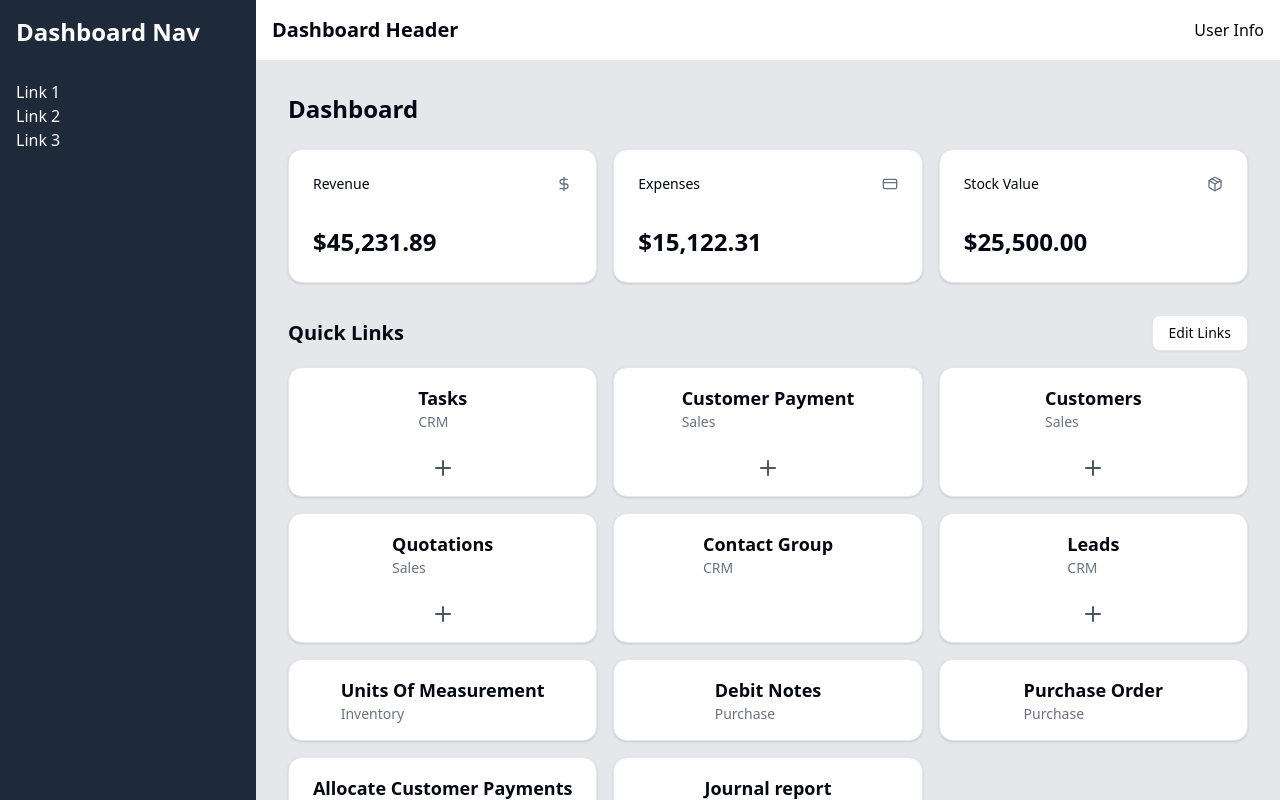
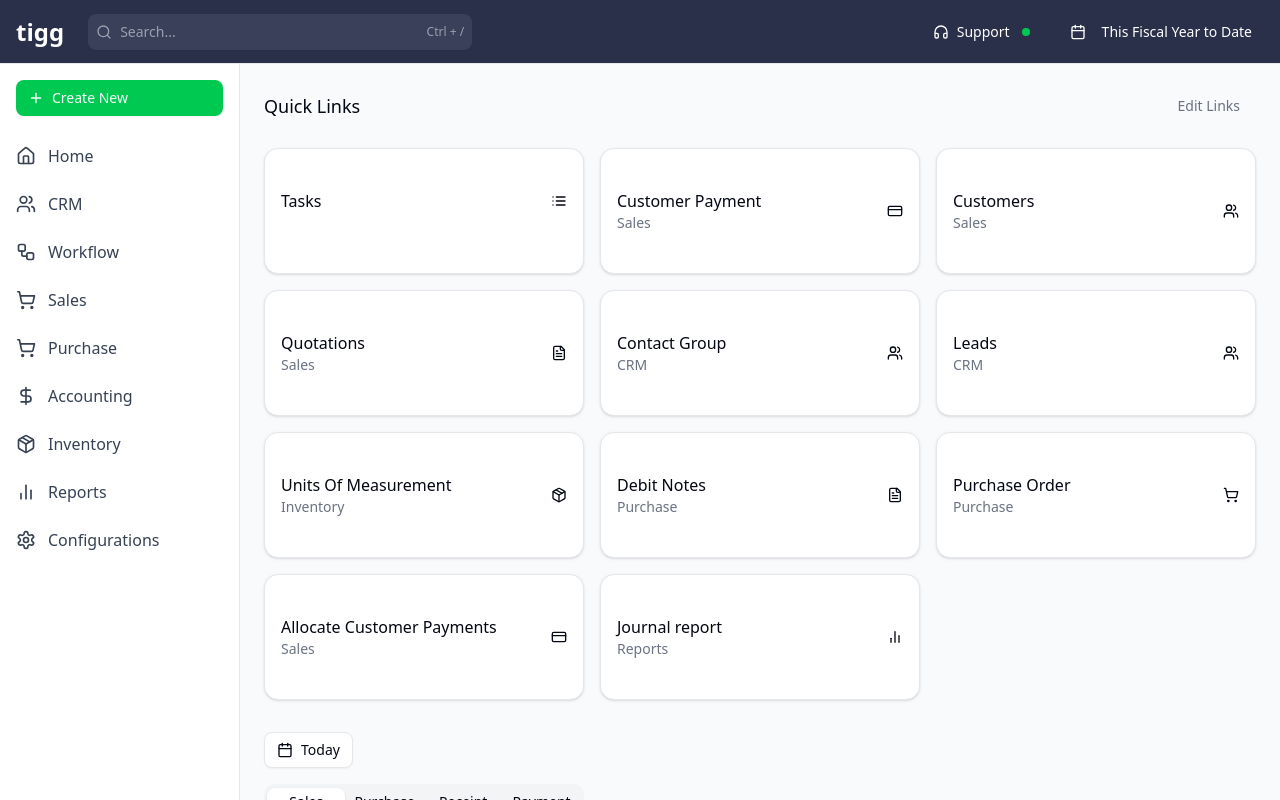
Before and after one commit to BijayRana123/nextJs-cloud-ledger, a Next.js app: page /dashboard in a window 1280 px wide. Built offline with nearby package versions, Linux system fonts and the light colour scheme.

Commit message:
done with just layout on main page

```diff
--- /dev/null
+++ b/app/components/quick-link-card.jsx
@@ -0,0 +1,17 @@
+import { Card, CardContent } from "@/components/ui/card"
+
+export function QuickLinkCard({ title, category, icon }) {
+  return (
+    <Card className="overflow-hidden">
+      <CardContent className="p-0">
+        <div className="flex items-center justify-between p-4">
+          <div className="flex flex-col">
+            <span className="font-medium">{title}</span>
+            {category && <span className="text-sm text-gray-500">{category}</span>}
+          </div>
+          <div className="flex items-center">{icon}</div>
+        </div>
+      </CardContent>
+    </Card>
+  )
+}
--- /dev/null
+++ b/app/components/sidebar.jsx
@@ -0,0 +1,40 @@
+import Link from "next/link"
+import { Plus, Home, Users, Workflow, ShoppingCart, DollarSign, BarChart2, Package, Settings } from "lucide-react"
+import { Button } from "@/components/ui/button"
+
+export function Sidebar() {
+  const menuItems = [
+    { icon: <Home className="h-5 w-5" />, label: "Home", href: "#" },
+    { icon: <Users className="h-5 w-5" />, label: "CRM", href: "#" },
+    { icon: <Workflow className="h-5 w-5" />, label: "Workflow", href: "#" },
+    { icon: <ShoppingCart className="h-5 w-5" />, label: "Sales", href: "#" },
+    { icon: <ShoppingCart className="h-5 w-5" />, label: "Purchase", href: "#" },
+    { icon: <DollarSign className="h-5 w-5" />, label: "Accounting", href: "#" },
+    { icon: <Package className="h-5 w-5" />, label: "Inventory", href: "#" },
+    { icon: <BarChart2 className="h-5 w-5" />, label: "Reports", href: "#" },
+    { icon: <Settings className="h-5 w-5" />, label: "Configurations", href: "#" },
+  ]
+
+  return (
+    <aside className="hidden md:flex w-60 flex-col border-r bg-white">
+      <div className="p-4">
+        <Button className="w-full justify-start gap-2 bg-green-500 hover:bg-green-600">
+          <Plus className="h-5 w-5" />
+          Create New
+        </Button>
+      </div>
+      <nav className="flex-1">
+        <ul>
+          {menuItems.map((item, index) => (
+            <li key={index}>
+              <Link href={item.href} className="flex items-center gap-3 px-4 py-3 text-gray-700 hover:bg-gray-100">
+                {item.icon}
+                <span>{item.label}</span>
+              </Link>
+            </li>
+          ))}
+        </ul>
+      </nav>
+    </aside>
+  )
+}
--- /dev/null
+++ b/app/components/top-navbar.jsx
@@ -0,0 +1,32 @@
+import { Search, Headphones, Calendar } from "lucide-react"
+import { Input } from "@/components/ui/input"
+import { Button } from "@/components/ui/button"
+
+export function TopNavbar() {
+  return (
+    <header className="sticky top-0 z-10 flex h-16 items-center justify-between border-b bg-[#2a2f4a] px-4">
+      <div className="flex items-center">
+        <div className="text-white font-bold text-2xl mr-6">tigg</div>
+        <div className="relative w-64 lg:w-96">
+          <Search className="absolute left-2 top-1/2 h-4 w-4 -translate-y-1/2 text-gray-400" />
+          <Input
+            placeholder="Search..."
+            className="pl-8 bg-[#3a3f5a] border-none text-white placeholder:text-gray-400"
+          />
+          <div className="absolute right-2 top-1/2 -translate-y-1/2 text-xs text-gray-400">Ctrl + /</div>
+        </div>
+      </div>
+      <div className="flex items-center gap-4">
+        <Button variant="ghost" className="text-white gap-2">
+          <Headphones className="h-5 w-5" />
+          <span>Support</span>
+          <span className="ml-1 h-2 w-2 rounded-full bg-green-500"></span>
+        </Button>
+        <Button variant="ghost" className="text-white">
+          <Calendar className="h-5 w-5 mr-2" />
+          <span>This Fiscal Year to Date</span>
+        </Button>
+      </div>
+    </header>
+  )
+}
--- a/app/dashboard/layout.jsx
+++ /dev/null
@@ -1,35 +0,0 @@
-import React from 'react';
-
-export default function DashboardLayout({ children }) {
-  return (
-    <div className="flex h-screen bg-gray-100">
-      {/* Sidebar Placeholder */}
-      <aside className="w-64 bg-gray-800 text-white flex flex-col">
-        <div className="p-4 text-2xl font-bold">Dashboard Nav</div>
-        <nav className="flex-grow p-4">
-          {/* Navigation Links will go here */}
-          <ul>
-            <li>Link 1</li>
-            <li>Link 2</li>
-            <li>Link 3</li>
-          </ul>
-        </nav>
-      </aside>
-
-      {/* Main Content Area */}
-      <div className="flex-1 flex flex-col overflow-hidden">
-        {/* Header Placeholder */}
-        <header className="flex justify-between items-center p-4 bg-white border-b">
-          <h1 className="text-xl font-semibold">Dashboard Header</h1>
-          {/* User/Account Info will go here */}
-          <div>User Info</div>
-        </header>
-
-        {/* Page Content */}
-        <main className="flex-1 overflow-x-hidden overflow-y-auto bg-gray-200 p-4">
-          {children}
-        </main>
-      </div>
-    </div>
-  );
-}
--- a/app/dashboard/page.jsx
+++ b/app/dashboard/page.jsx
@@ -1,96 +1,110 @@
-import React from 'react';
-import { Card, CardContent, CardHeader, CardTitle } from "@/components/ui/card";
-import { Button } from "@/components/ui/button";
-import { Plus, DollarSign, CreditCard, Package } from "lucide-react"; // Example icons for Quick Links and Stats
+"use client"
 
-// Placeholder component for Quick Link Card
-function QuickLinkCard({ title, subtitle, icon: Icon }) {
+import { useState } from "react"
+import { Calendar, Users, ShoppingCart, BarChart2, Package, FileText, List, CreditCard } from "lucide-react"
+
+import { Button } from "@/components/ui/button"
+import { Card, CardContent, CardHeader, CardTitle } from "@/components/ui/card"
+import { Tabs, TabsContent, TabsList, TabsTrigger } from "@/components/ui/tabs"
+import { QuickLinkCard } from "../components/quick-link-card"
+import { Sidebar } from "../components/sidebar"
+import { TopNavbar } from "../components/top-navbar"
+
+export default function Dashboard() {
+  const [activeTab, setActiveTab] = useState("sales")
+
+  const quickLinks = [
+    { title: "Tasks", category: "", icon: <List className="h-4 w-4" /> },
+    { title: "Customer Payment", category: "Sales", icon: <CreditCard className="h-4 w-4" /> },
+    { title: "Customers", category: "Sales", icon: <Users className="h-4 w-4" /> },
+    { title: "Quotations", category: "Sales", icon: <FileText className="h-4 w-4" /> },
+    { title: "Contact Group", category: "CRM", icon: <Users className="h-4 w-4" /> },
+    { title: "Leads", category: "CRM", icon: <Users className="h-4 w-4" /> },
+    { title: "Units Of Measurement", category: "Inventory", icon: <Package className="h-4 w-4" /> },
+    { title: "Debit Notes", category: "Purchase", icon: <FileText className="h-4 w-4" /> },
+    { title: "Purchase Order", category: "Purchase", icon: <ShoppingCart className="h-4 w-4" /> },
+    { title: "Allocate Customer Payments", category: "Sales", icon: <CreditCard className="h-4 w-4" /> },
+    { title: "Journal report", category: "Reports", icon: <BarChart2 className="h-4 w-4" /> },
+  ]
+
   return (
-    <Card className="flex items-center justify-between p-4">
-      <div>
-        <CardTitle className="text-lg font-semibold">{title}</CardTitle>
-        {subtitle && <p className="text-sm text-gray-500">{subtitle}</p>}
-      </div>
-      {Icon && <Icon className="h-6 w-6 text-gray-600" />}
-    </Card>
-  );
-}
+    <div className="flex h-screen flex-col">
+      <TopNavbar />
 
-// Placeholder component for Stat Card
-function StatCard({ title, value, icon: Icon }) {
-  return (
-    <Card>
-      <CardHeader className="flex flex-row items-center justify-between space-y-0 pb-2">
-        <CardTitle className="text-sm font-medium">
-          {title}
-        </CardTitle>
-        {Icon && <Icon className="h-4 w-4 text-muted-foreground" />}
-      </CardHeader>
-      <CardContent>
-        <div className="text-2xl font-bold">{value}</div>
-        {/* Optional: Add a tooltip or description here */}
-        {/* <p className="text-xs text-muted-foreground">+20.1% from last month</p> */}
-      </CardContent>
-    </Card>
-  );
-}
+      <div className="flex flex-1 overflow-hidden">
+        <Sidebar />
 
+        <main className="flex-1 overflow-y-auto bg-gray-50 p-6">
+          <div className="flex justify-between items-center mb-6">
+            <h2 className="text-lg font-medium">Quick Links</h2>
+            <Button variant="ghost" className="text-gray-500 hover:text-gray-700">
+              Edit Links
+            </Button>
+          </div>
 
-export default function DashboardPage() {
-  return (
-    <div className="p-4">
-      {/* Header - already in layout, but adding a title for context */}
-      <h1 className="text-2xl font-bold mb-6">Dashboard</h1>
+          <div className="grid grid-cols-1 md:grid-cols-2 lg:grid-cols-3 gap-4 mb-8">
+            {quickLinks.map((link, index) => (
+              <QuickLinkCard key={index} title={link.title} category={link.category} icon={link.icon} />
+            ))}
+          </div>
 
-      {/* Stats Cards Section */}
-      <div className="grid grid-cols-1 md:grid-cols-2 lg:grid-cols-3 gap-4 mb-8">
-        <StatCard title="Revenue" value="$45,231.89" icon={DollarSign} />
-        <StatCard title="Expenses" value="$15,122.31" icon={CreditCard} />
-        <StatCard title="Stock Value" value="$25,500.00" icon={Package} />
-      </div>
+          <div className="flex items-center gap-2 mb-4">
+            <Button variant="outline" className="gap-2">
+              <Calendar className="h-4 w-4" />
+              Today
+            </Button>
+          </div>
 
-
-      {/* Quick Links Section */}
-      <div className="mb-8">
-        <div className="flex justify-between items-center mb-4">
-          <h2 className="text-xl font-semibold">Quick Links</h2>
-          <Button variant="outline">Edit Links</Button>
-        </div>
-        <div className="grid grid-cols-1 md:grid-cols-2 lg:grid-cols-3 gap-4">
-          {/* Example Quick Link Cards - replace with actual data/components */}
-          <QuickLinkCard title="Tasks" subtitle="CRM" icon={Plus} />
-          <QuickLinkCard title="Customer Payment" subtitle="Sales" icon={Plus} />
-          <QuickLinkCard title="Customers" subtitle="Sales" icon={Plus} />
-          <QuickLinkCard title="Quotations" subtitle="Sales" icon={Plus} />
-          <QuickLinkCard title="Contact Group" subtitle="CRM" icon={null} /> {/* Example without icon */}
-          <QuickLinkCard title="Leads" subtitle="CRM" icon={Plus} />
-          <QuickLinkCard title="Units Of Measurement" subtitle="Inventory" icon={null} />
-          <QuickLinkCard title="Debit Notes" subtitle="Purchase" icon={null} />
-          <QuickLinkCard title="Purchase Order" subtitle="Purchase" icon={null} />
-          <QuickLinkCard title="Allocate Customer Payments" subtitle="Sales" icon={null} />
-          <QuickLinkCard title="Journal report" subtitle="Reports" icon={null} />
-        </div>
-      </div>
-
-      {/* Sections below Quick Links - Placeholders */}
-      <div className="grid grid-cols-1 md:grid-cols-2 lg:grid-cols-4 gap-4">
-        <Card>
-          <CardHeader><CardTitle>Sales</CardTitle></CardHeader>
-          <CardContent>{/* Sales content */}</CardContent>
-        </Card>
-        <Card>
-          <CardHeader><CardTitle>Purchase</CardTitle></CardHeader>
-          <CardContent>{/* Purchase content */}</CardContent>
-        </Card>
-        <Card>
-          <CardHeader><CardTitle>Receipt</CardTitle></CardHeader>
-          <CardContent>{/* Receipt content */}</CardContent>
-        </Card>
-        <Card>
-          <CardHeader><CardTitle>Payment</CardTitle></CardHeader>
-          <CardContent>{/* Payment content */}</CardContent>
-        </Card>
+          <Tabs defaultValue="sales" className="w-full">
+            <TabsList className="grid grid-cols-4 mb-4">
+              <TabsTrigger value="sales">Sales</TabsTrigger>
+              <TabsTrigger value="purchase">Purchase</TabsTrigger>
+              <TabsTrigger value="receipt">Receipt</TabsTrigger>
+              <TabsTrigger value="payment">Payment</TabsTrigger>
+            </TabsList>
+            <TabsContent value="sales">
+              <Card>
+                <CardHeader>
+                  <CardTitle>Sales Overview</CardTitle>
+                </CardHeader>
+                <CardContent>
+                  <p>Your sales dashboard content will appear here.</p>
+                </CardContent>
+              </Card>
+            </TabsContent>
+            <TabsContent value="purchase">
+              <Card>
+                <CardHeader>
+                  <CardTitle>Purchase Overview</CardTitle>
+                </CardHeader>
+                <CardContent>
+                  <p>Your purchase dashboard content will appear here.</p>
+                </CardContent>
+              </Card>
+            </TabsContent>
+            <TabsContent value="receipt">
+              <Card>
+                <CardHeader>
+                  <CardTitle>Receipt Overview</CardTitle>
+                </CardHeader>
+                <CardContent>
+                  <p>Your receipt dashboard content will appear here.</p>
+                </CardContent>
+              </Card>
+            </TabsContent>
+            <TabsContent value="payment">
+              <Card>
+                <CardHeader>
+                  <CardTitle>Payment Overview</CardTitle>
+                </CardHeader>
+                <CardContent>
+                  <p>Your payment dashboard content will appear here.</p>
+                </CardContent>
+              </Card>
+            </TabsContent>
+          </Tabs>
+        </main>
       </div>
     </div>
-  );
+  )
 }
--- /dev/null
+++ b/components/ui/tabs.jsx
@@ -0,0 +1,62 @@
+"use client"
+
+import * as React from "react"
+import * as TabsPrimitive from "@radix-ui/react-tabs"
+
+import { cn } from "@/lib/utils"
+
+function Tabs({
+  className,
+  ...props
+}) {
+  return (
+    (<TabsPrimitive.Root
+      data-slot="tabs"
+      className={cn("flex flex-col gap-2", className)}
+      {...props} />)
+  );
+}
+
+function TabsList({
+  className,
+  ...props
+}) {
+  return (
+    (<TabsPrimitive.List
+      data-slot="tabs-list"
+      className={cn(
+        "bg-muted text-muted-foreground inline-flex h-9 w-fit items-center justify-center rounded-lg p-[3px]",
+        className
+      )}
+      {...props} />)
+  );
+}
+
+function TabsTrigger({
+  className,
+  ...props
+}) {
+  return (
+    (<TabsPrimitive.Trigger
+      data-slot="tabs-trigger"
+      className={cn(
+        "data-[state=active]:bg-background dark:data-[state=active]:text-foreground focus-visible:border-ring focus-visible:ring-ring/50 focus-visible:outline-ring dark:data-[state=active]:border-input dark:data-[state=active]:bg-input/30 text-foreground dark:text-muted-foreground inline-flex h-[calc(100%-1px)] flex-1 items-center justify-center gap-1.5 rounded-md border border-transparent px-2 py-1 text-sm font-medium whitespace-nowrap transition-[color,box-shadow] focus-visible:ring-[3px] focus-visible:outline-1 disabled:pointer-events-none disabled:opacity-50 data-[state=active]:shadow-sm [&_svg]:pointer-events-none [&_svg]:shrink-0 [&_svg:not([class*='size-'])]:size-4",
+        className
+      )}
+      {...props} />)
+  );
+}
+
+function TabsContent({
+  className,
+  ...props
+}) {
+  return (
+    (<TabsPrimitive.Content
+      data-slot="tabs-content"
+      className={cn("flex-1 outline-none", className)}
+      {...props} />)
+  );
+}
+
+export { Tabs, TabsList, TabsTrigger, TabsContent }
--- a/package.json
+++ b/package.json
@@ -12,6 +12,7 @@
     "@radix-ui/react-label": "^2.1.4",
     "@radix-ui/react-select": "^2.2.2",
     "@radix-ui/react-slot": "^1.2.0",
+    "@radix-ui/react-tabs": "^1.1.9",
     "bcryptjs": "^3.0.2",
     "class-variance-authority": "^0.7.1",
     "clsx": "^2.1.1",
```
Also changed, not shown: 1 other file (tests, documents, lock files or other folders).
